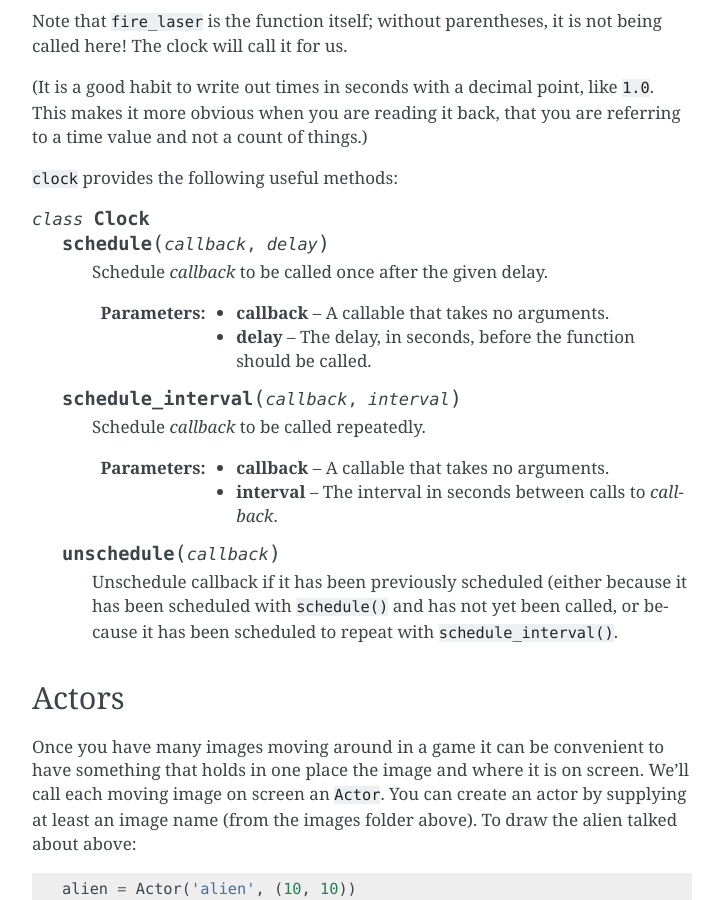
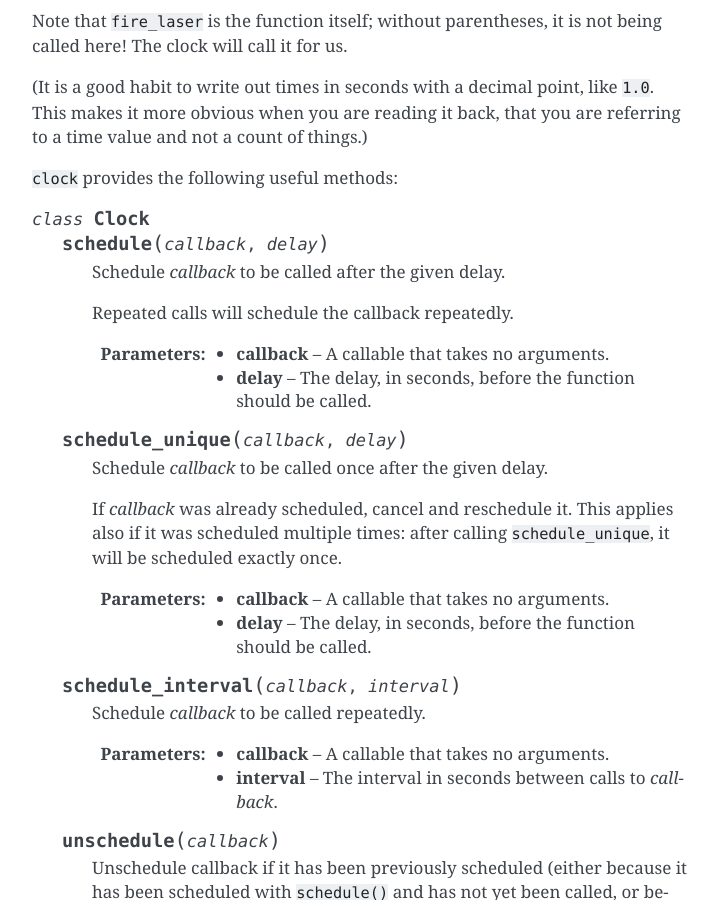
Before and after one commit to lordmauve/pgzero, a Sphinx documentation site: the page built from doc/builtins.rst, in a window 1280 px wide and 900 px high, scrolled down 4432 px. Shown: the whole window, without its empty margins (388-1111 px from the left). Built offline with Sphinx 7.4.7, drawn with Linux system fonts in a browser that asks for light colours; some of the changed text lies outside the part shown.

Commit message:
New: add schedule_unique method to the clock

```diff
--- a/doc/builtins.rst
+++ b/doc/builtins.rst
@@ -250,7 +250,21 @@ referring to a time value and not a count of things.)
 
     .. method:: schedule(callback, delay)
 
+        Schedule `callback` to be called after the given delay.
+
+        Repeated calls will schedule the callback repeatedly.
+
+        :param callback: A callable that takes no arguments.
+        :param delay: The delay, in seconds, before the function should be
+                      called.
+
+    .. method:: schedule_unique(callback, delay)
+
         Schedule `callback` to be called once after the given delay.
+
+        If `callback` was already scheduled, cancel and reschedule it. This
+        applies also if it was scheduled multiple times: after calling
+        ``schedule_unique``, it will be scheduled exactly once.
 
         :param callback: A callable that takes no arguments.
         :param delay: The delay, in seconds, before the function should be
```
Also changed, not shown: 1 other file.
